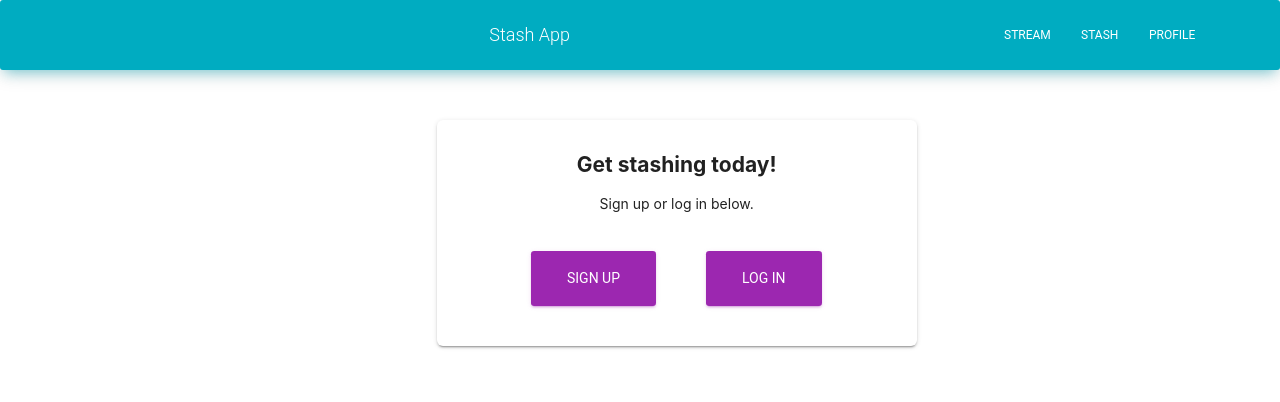
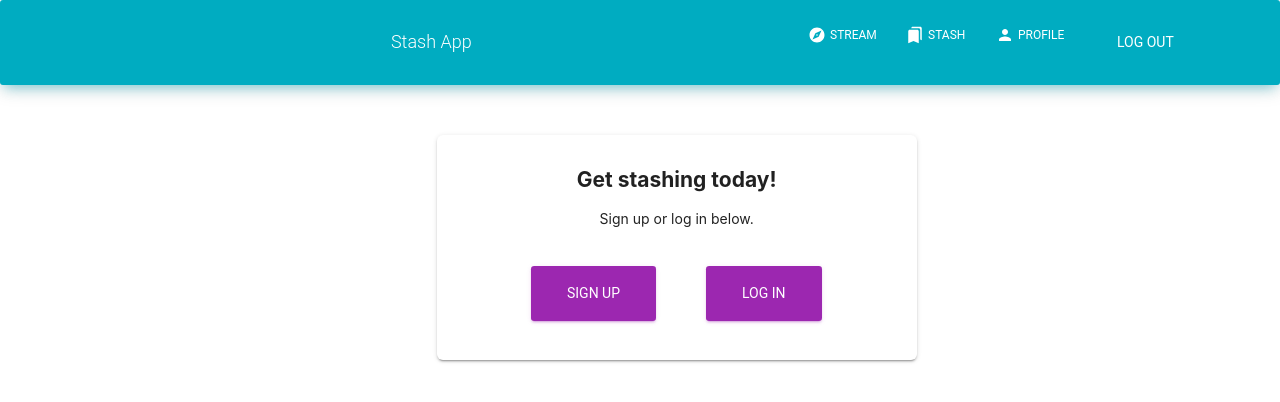
Before and after one commit to ChristopherBeltran/stash-app-client, a React (Create React App) app: page / in a window 1280 px wide. Shown: the top 402 px of the page. Built offline with nearby package versions, Linux system fonts and the light colour scheme; no server answers.

Commit message:
Standing up Logout component and adding button to navbar

```diff
--- /dev/null
+++ b/src/app_components/Logout.js
@@ -0,0 +1,21 @@
+import React from 'react'
+import { connect } from 'react-redux'
+import { logout } from "../actions/currentUser.js"
+import { withRouter } from 'react-router-dom'
+import Button from "components/CustomButtons/Button.jsx";
+
+
+const Logout = ({ logout, history }) => {
+  return (
+    <form onSubmit={(event) => {
+        event.preventDefault()
+        logout()
+        history.push('/')
+      }
+    }>
+      <Button color="transparent" size="lg" block={true} type="submit">Log Out</Button>
+    </form>
+  )
+}
+
+export default withRouter(connect(null, { logout } )(Logout))
--- a/src/app_components/Navbar.js
+++ b/src/app_components/Navbar.js
@@ -12,9 +12,6 @@ const NavBar = () => {
             <div>
                 <Header color="info" brand="Stash App" position="sticky"
                 rightLinks={<HeaderLinks />}>
-                <Toolbar>
-                <Button size="lg" color="transparent" link="true">Stream</Button>
-                </Toolbar>
                 </Header>
             </div>
         )
--- a/src/components/Header/HeaderLinks.jsx
+++ b/src/components/Header/HeaderLinks.jsx
@@ -27,9 +27,10 @@ import withStyles from "@material-ui/core/styles/withStyles";
 import List from "@material-ui/core/List";
 import ListItem from "@material-ui/core/ListItem";
 import Tooltip from "@material-ui/core/Tooltip";
+import Logout from '../../app_components/Logout.js'
 
 // @material-ui/icons
-import { Apps, CloudDownload } from "@material-ui/icons";
+import { Apps, CloudDownload, Dashboard, CollectionsBookmark, Person, Explore, Bookmarks } from "@material-ui/icons";
 
 // core components
 import CustomDropdown from "components/CustomDropdown/CustomDropdown.jsx";
@@ -46,7 +47,7 @@ function HeaderLinks({ ...props }) {
         href="/stream"
         color="transparent"
         className={classes.navLink}
-        >Stream
+        ><Explore></Explore>Stream
         </Button>
       </ListItem>
       <ListItem className={classes.listItem}>
@@ -54,7 +55,7 @@ function HeaderLinks({ ...props }) {
           href="/stash"
           color="transparent"
           className={classes.navLink}
-        >Stash
+        ><Bookmarks></Bookmarks>Stash
         </Button>
       </ListItem>
       <ListItem className={classes.listItem}>
@@ -62,8 +63,13 @@ function HeaderLinks({ ...props }) {
           href="/profile"
           color="transparent"
           className={classes.navLink}
-        >Profile
+        ><Person></Person>Profile
         </Button>
+      </ListItem>
+      <ListItem className={classes.listItem}>
+        <Logout
+          className={classes.navLink}>
+      </Logout>
       </ListItem>
     </List>
   );
```
